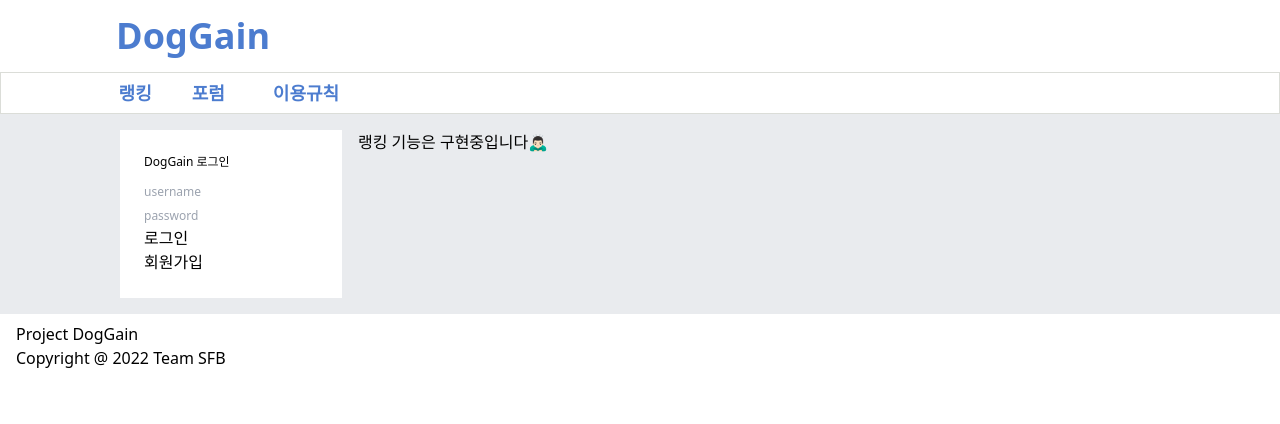
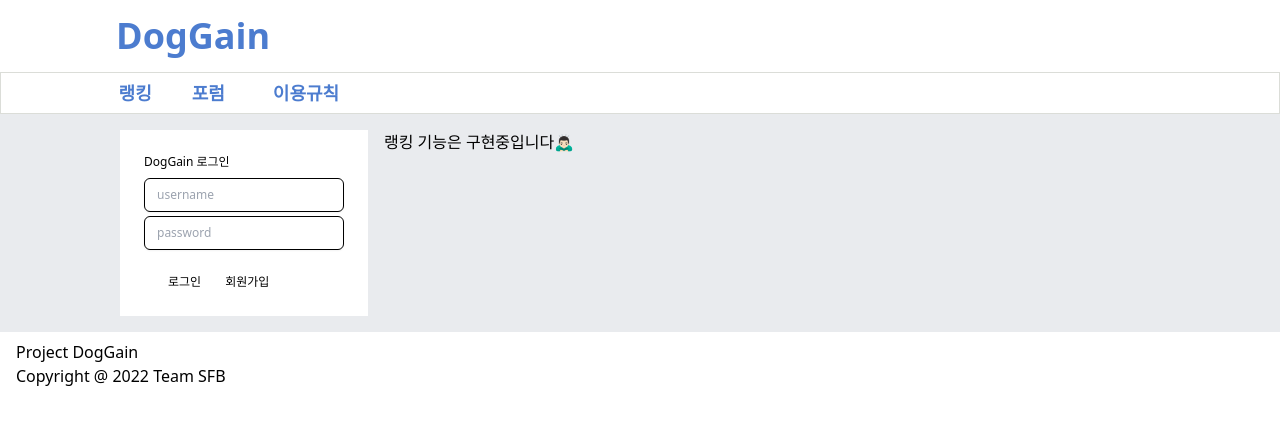
Before and after one commit to codestates/DogGain, a React (Create React App) app in the folder client/: page /ranking in a window 1280 px wide. Shown: the top 424 px of the page. Built offline with nearby package versions, Linux system fonts and the light colour scheme.

Commit message:
fix Crawling.jsx css

```diff
--- a/client/src/Components/Crawling.jsx
+++ b/client/src/Components/Crawling.jsx
@@ -9,10 +9,18 @@ function Crawling({ hotdeals }) {
             <div className='bg-white p-4 mb-4' key={deal.id}>
               <div style={{ flex: 0.1 }}></div>
               <div className='dofinal' style={{ flex: 8 }}>
-                <div className='tag-list'>
-                  <div className='shopname_tag'>{deal.origin_sitename}</div>
+                <div className='flex items-center text-2xs'>
+                  <div className='shopname_tag display: inline-block rounded-md bg-[color:#a4cff5] my-1 p-1 '>{deal.origin_sitename}</div>
+
+                  <div id='origin_user' className='flex ml-2 mt-1 text-[color:#777777]'>
+                  <FaUserAlt className='' />
+                  <div className=''>
+                  {deal.origin_username}
+                  </div>
                 </div>
-                <a href={deal.origin_url} className='ranking_alink'>
+
+                </div>
+                <a href={deal.origin_url} id='ranking_alink' className=' text-lg text-blue-50 text-ellipsis overflow-hidden max-w-3xl mt-2 text-decoration-line:none' >
                   {deal.origin_title}
                 </a>
                 {deal.origin_price === 0 ? (
@@ -20,9 +28,6 @@ function Crawling({ hotdeals }) {
                 ) : (
                   <div style={{ color: 'tomato' }}>{deal.origin_price}원</div>
                 )}
-                <div className='origin_user'>
-                  <FaUserAlt /> {deal.origin_username}
-                </div>
               </div>
             </div>
           );
--- a/client/src/sidebar/Login.js
+++ b/client/src/sidebar/Login.js
@@ -32,39 +32,52 @@ function Login({ handleLoginSuccess }) {
     }
   };
   return (
-    <div className='p-6'>
-      <div className='text-xs font-medium mb-2'>DogGain 로그인</div>
+    <div className="p-6">
+      <div className="text-xs font-medium mb-2">DogGain 로그인</div>
       <div>
         <input
-          placeholder='username'
-          className='text-xs'
-          type='string'
+          placeholder="username"
+          className="mt-1 block w-full px-3 py-2 bg-white border border-slate-300 rounded-md text-xs shadow-sm placeholder-slate-400
+          focus:outline-none focus:border-sky-500 focus:ring-1 focus:ring-sky-500
+          disabled:bg-slate-50 disabled:text-slate-500 disabled:border-slate-200 disabled:shadow-none
+          invalid:border-white-500 invalid:text-white-600
+          focus:invalid:border-white-500 focus:invalid:ring-white-500"
+          type="string"
           onChange={handleInputValue('username')}
         />
       </div>
       <div>
         <input
-          className='text-xs'
-          placeholder='password'
-          type='password'
+          className="mt-1 block w-full px-3 py-2 bg-white border border-slate-300 rounded-md text-xs shadow-sm placeholder-slate-400
+          focus:outline-none focus:border-sky-500 focus:ring-1 focus:ring-sky-500
+          disabled:bg-slate-50 disabled:text-slate-500 disabled:border-slate-200 disabled:shadow-none
+          invalid:border-white-500 invalid:text-white-600
+          focus:invalid:border-white-500 focus:invalid:ring-white-500"
+          placeholder="password"
+          type="password"
           onChange={handleInputValue('password')}
         />
       </div>
+
       <div>
-        <button className='login-btn' onClick={handleLogin}>
+        <button className="text-xs mt-6 ml-6 rounded-md hover:bg-blue-50 hover:text-white  hover:scale-125 duration-200" onClick={handleLogin}>
           로그인
         </button>
+
+      <Link
+        to="/Signup"
+        onClick={() => (window.location.href = '/Signup')}
+      >
+        <button className='text-xs ml-6 rounded-md hover:bg-blue-50 hover:text-white  hover:scale-125 duration-200'>회원가입</button>
+      </Link>
+
+
       </div>
 
-      <Link
-        className='signup_link'
-        to='/Signup'
-        onClick={() => (window.location.href = '/Signup')}
-      >
-        회원가입
-      </Link>
 
-      <div className='alert-box'>{errMsg}</div>
+      <div className="text-2xs">{errMsg}</div>
+
+
     </div>
   );
 }
```
